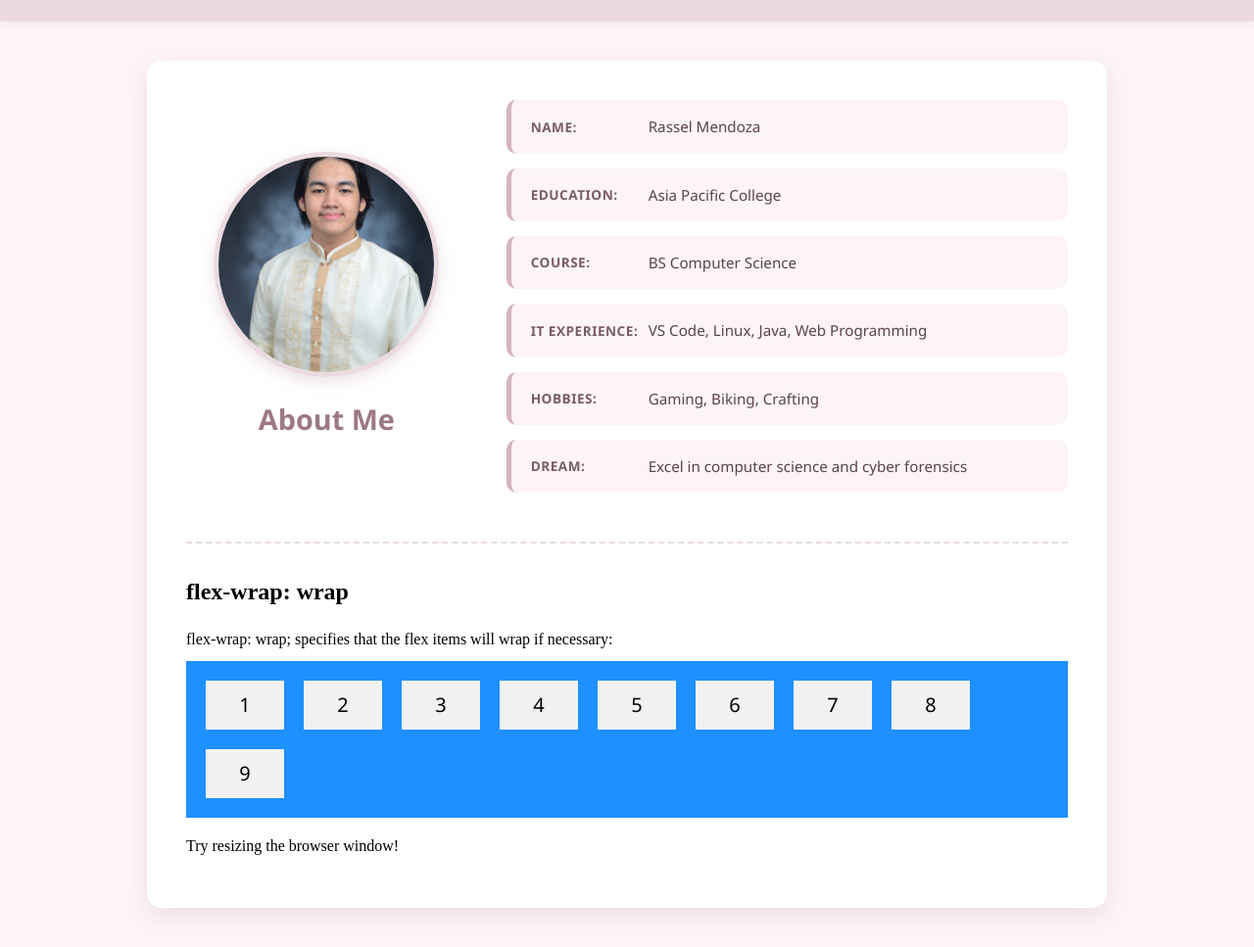
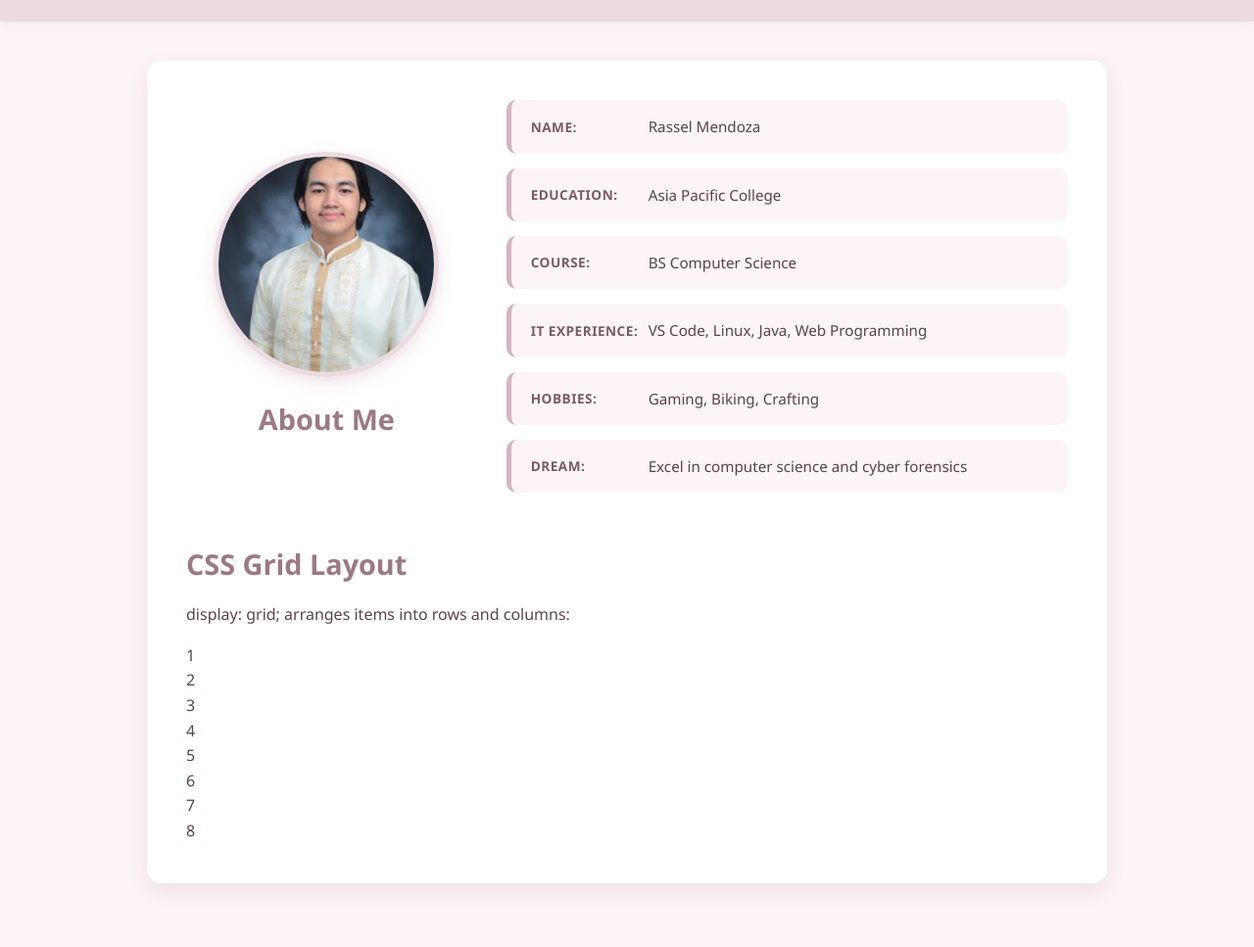
Before and after one commit to sselssel/webprog-html-lessons, a plain HTML site: page introduction/index.html in a window 1280 px wide. Shown: the part 114-1081 px from the top of the page at 98% size. After the commit the page ends 1056 px from the top, so only its background shows below. Drawn offline with Linux system fonts and the light colour scheme.

Commit message:
Update stylesheet version and modify layout sections

```diff
--- a/introduction/index.html
+++ b/introduction/index.html
@@ -2,7 +2,7 @@
 <html>
 <head>
     <title>Personal Profile - Ssel</title>
-    <link rel="stylesheet" href="css/mystyle.css?v=5">
+    <link rel="stylesheet" href="css/mystyle.css?v=6">
 </head>
 <body>
     <header>
@@ -10,7 +10,6 @@
     </header>
 
     <main>
-
         <div class="profile-container">
             <div class="profile-left">
                 <img src="profile.jpg" alt="Profile Picture" class="profile-pic">
@@ -29,12 +28,11 @@
             </div>
         </div>
 
+        <div class="grid-demo">
+            <h2 class="grid-title">CSS Grid Layout</h2>
+            <p>display: grid; arranges items into rows and columns:</p>
 
-        <div class="wrap-demo">
-            <h2 class="wrap-title">flex-wrap: wrap</h2>
-            <p>flex-wrap: wrap; specifies that the flex items will wrap if necessary:</p>
-
-            <div class="flex-container">
+            <div class="grid-container">
                 <div>1</div>
                 <div>2</div>
                 <div>3</div>
@@ -43,10 +41,7 @@
                 <div>6</div>
                 <div>7</div>
                 <div>8</div>
-                <div>9</div>
             </div>
-
-            <p>Try resizing the browser window!</p>
         </div>
     </main>
 </body>
```
